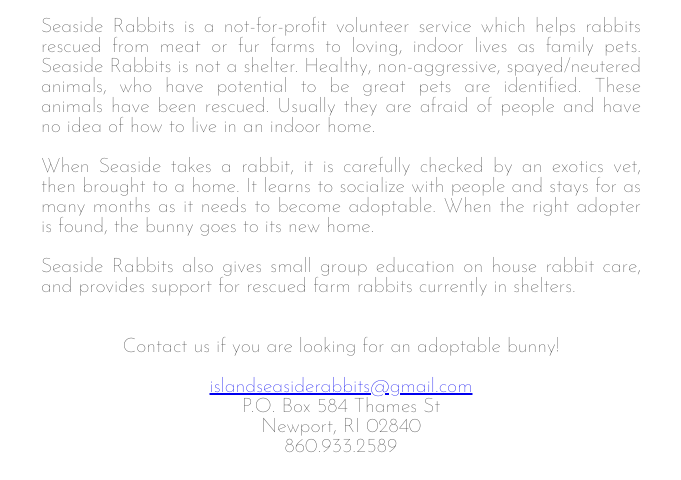
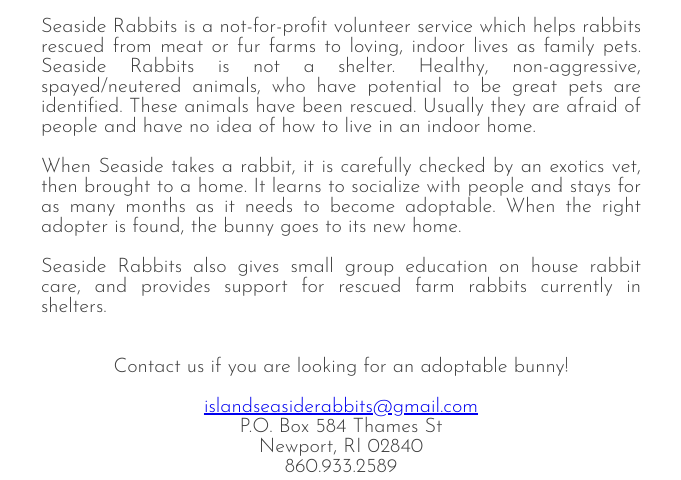
Before and after one commit to Zhao-Andy/seaside-rabbits, a plain HTML site: page index.html in a window 1280 px wide. Shown: the part 457-937 px from the top of the page, without its empty margins (299-980 px from the left). Drawn offline with Linux system fonts and the light colour scheme.

Commit message:
adjust font weight

```diff
--- a/index.html
+++ b/index.html
@@ -6,7 +6,7 @@
   <meta http-equiv="X-UA-Compatible" content="ie=edge">
   <title>Seaside Rabbits - Helping Farmed Rabbits to Loving Homes</title>
   <link rel="stylesheet" type="text/css" href="styles.css">
-  <link href="https://fonts.googleapis.com/css?family=Josefin+Sans:100|Cinzel" rel="stylesheet">
+  <link href="https://fonts.googleapis.com/css?family=Josefin+Sans:300|Cinzel" rel="stylesheet">
 </head>
 <body>
   <div class="content">
```
